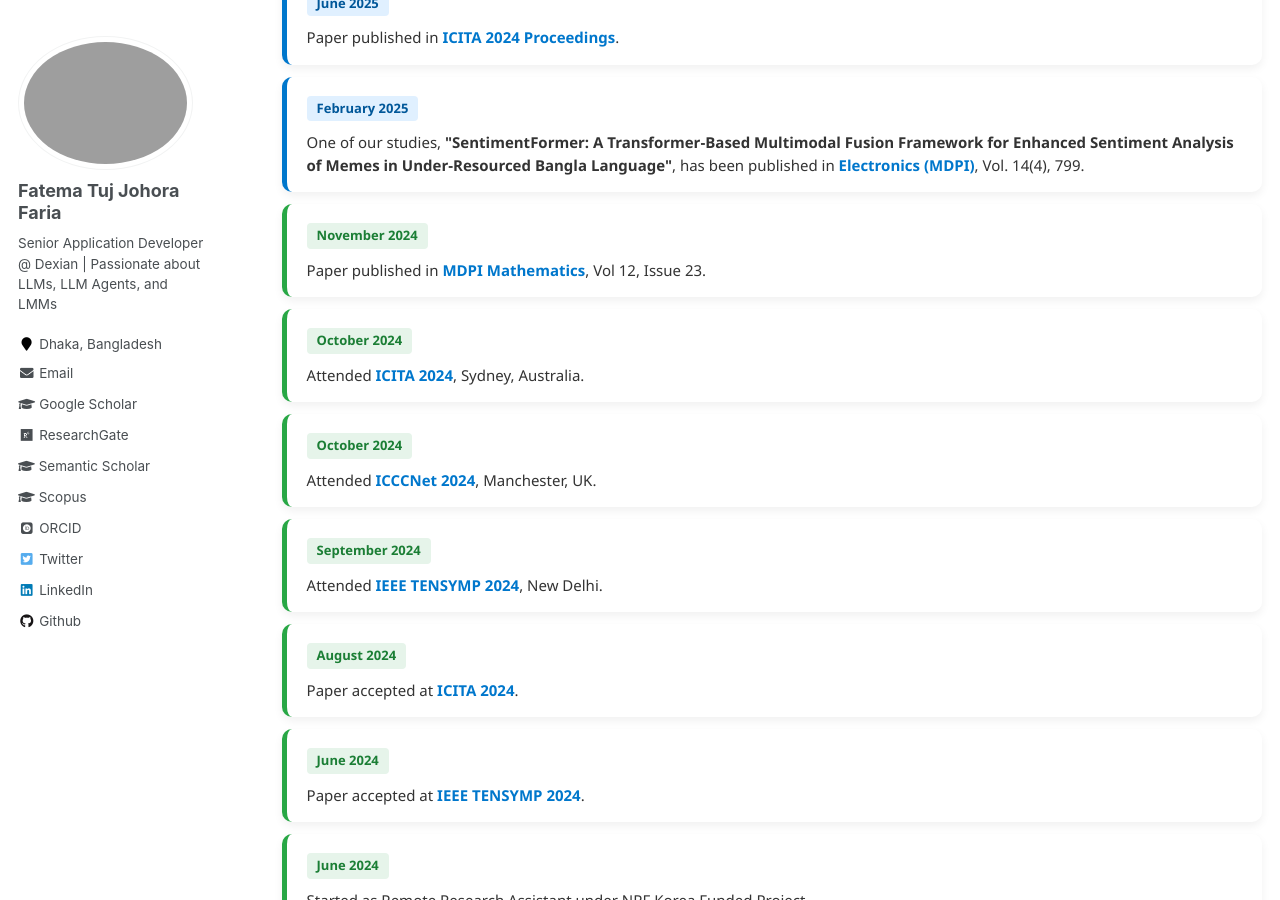
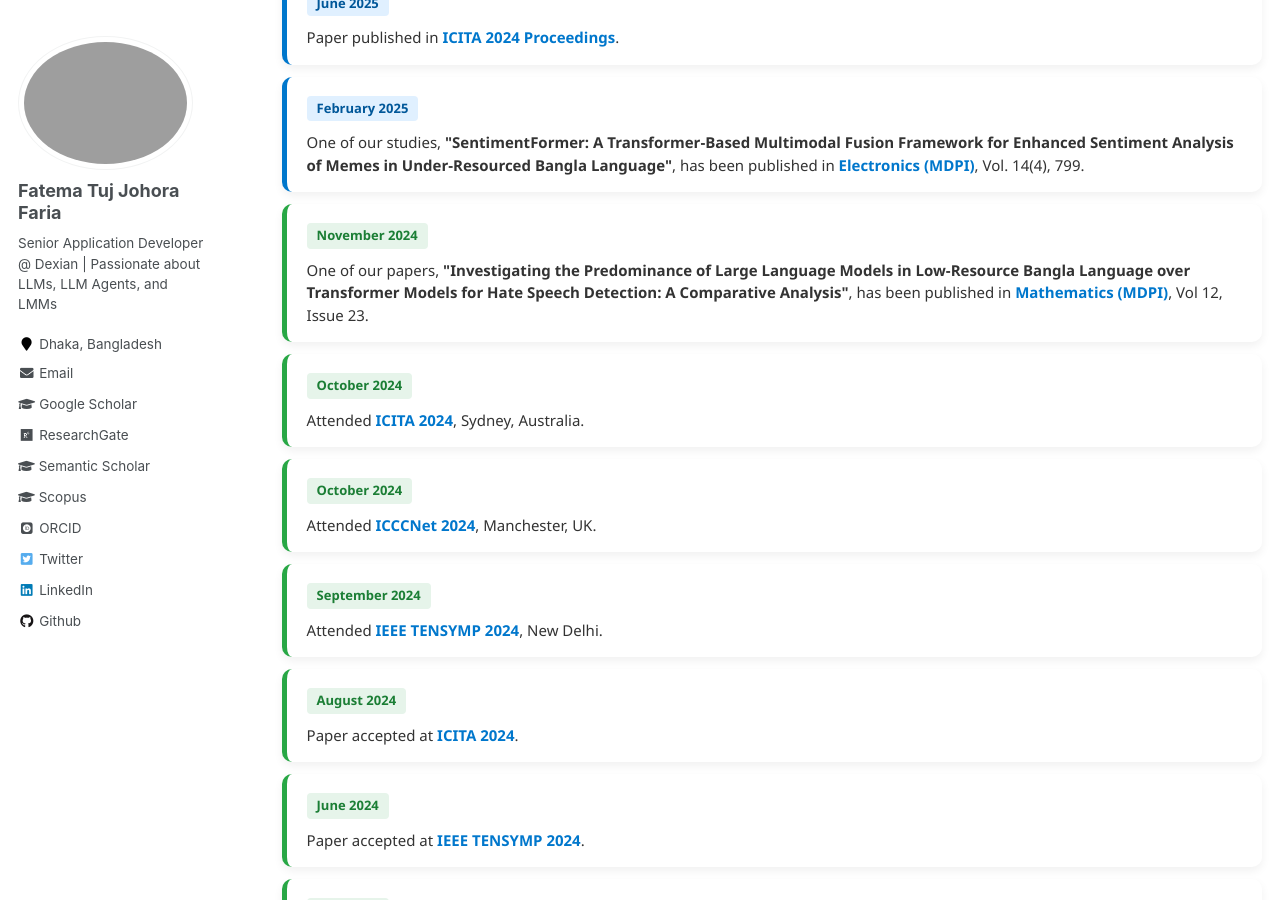
Before and after one commit to fatemafaria142/fatemafaria142.github.io, a Jekyll site: the page built from _pages/about.md, in a window 1280 px wide and 900 px high, scrolled down 1812 px. Built offline with Jekyll 4.4.1, drawn with Linux system fonts in a browser that asks for light colours; some web fonts are replaced.

Commit message:
Update news

```diff
--- a/_pages/about.md
+++ b/_pages/about.md
@@ -286,7 +286,9 @@ redirect_from:
 <!-- 2024 -->
 <div class="news-card year-2024">
   <div class="news-date">November 2024</div>
-  <div class="news-desc">Paper published in <a class="news-link" href="https://www.mdpi.com/journal/mathematics" target="_blank">MDPI Mathematics</a>, Vol 12, Issue 23.</div>
+  <div class="news-desc">
+    One of our papers, <strong>"Investigating the Predominance of Large Language Models in Low-Resource Bangla Language over Transformer Models for Hate Speech Detection: A Comparative Analysis"</strong>, has been published in <a class="news-link" href="https://www.mdpi.com/journal/mathematics" target="_blank">Mathematics (MDPI)</a>, Vol 12, Issue 23.
+  </div>
 </div>
 
 <div class="news-card year-2024">
```
Also changed, not shown: _pages/news.md (+3 -1 lines).
